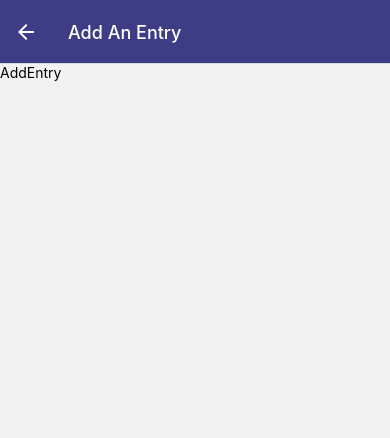
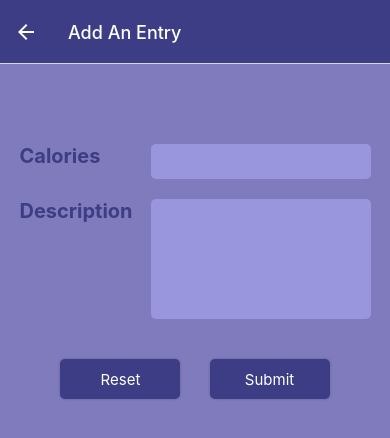
Before and after one commit to lashinamy2022/CS5520-Assignment2, a React Native app: screen /Add in a window 390 px wide. Shown: the top 438 px of the page. Built offline with nearby package versions, Linux system fonts and the light colour scheme.

Commit message:
completed Edit Entry and Add An Entry Screen

```diff
--- a/App.js
+++ b/App.js
@@ -15,7 +15,7 @@ const Tab = createBottomTabNavigator();
 function MyTabs() {
   return (
     <Tab.Navigator
-      screenOptions={({ route }) => ({
+      screenOptions={({ navigation, route }) => ({
         headerStyle: CommonStyles.purpleDark,
         headerTintColor: "#fff",
         tabBarStyle: CommonStyles.purpleDark,
@@ -32,7 +32,11 @@ function MyTabs() {
           );
         },
         headerRight: () => (
-          <PressableArea>
+          <PressableArea
+            areaPressed={() => {
+              navigation.navigate("Add");
+            }}
+          >
             <Ionicons name="add" size={30} color="#fff" />
           </PressableArea>
         ),
--- a/components/Card.js
+++ b/components/Card.js
@@ -14,7 +14,6 @@ export default Card;
 
 const styles = StyleSheet.create({
   item: {
-    width: 330,
     height: 50,
     backgroundColor:  "rgb(60,61,132)",
   },
--- a/components/Input.js
+++ b/components/Input.js
@@ -1,10 +1,11 @@
 import { StyleSheet, View, Text, TextInput } from "react-native";
 import React from "react";
+import CommonStyles from "../styles/CommonStyles";
 
-const Input = ({editable}) => {
+const Input = ({customizedStyle}) => {
   return (
     <>
-      <TextInput value="250"  style={styles.container} editable={editable}/>
+      <TextInput value="" style={[styles.container, customizedStyle]} />
     </>
   );
 };
@@ -12,13 +13,12 @@ const Input = ({editable}) => {
 export default Input;
 
 const styles = StyleSheet.create({
-  container: {
-    width: 80,
-    height: 30,
-    borderRadius: 5,
-    backgroundColor: "#fff",
-    marginRight: 13,
-    textAlign: 'center',
-    fontWeight: 'bold'
-  },
+  container: [
+    {
+      width: 220,
+      height: 35,
+      borderRadius: 5,
+    },
+    CommonStyles.purpleLight,
+  ],
 });
--- a/screens/AddEntry.js
+++ b/screens/AddEntry.js
@@ -1,12 +1,69 @@
-import { View, Text } from 'react-native'
-import React from 'react'
-
+import { StyleSheet, View, Text } from "react-native";
+import React from "react";
+import CommonStyles from "../styles/CommonStyles";
+import Label from "../components/Label";
+import Input from "../components/Input";
+import PressableArea from "../components/PressableArea";
 const AddEntry = () => {
   return (
-    <View>
-      <Text>AddEntry</Text>
+    <View style={[CommonStyles.container, { alignItems: "center" }]}>
+      <View style={styles.firstRow}>
+        <Label
+          content="Calories"
+          customizedStyle={[
+            CommonStyles.fontPurpleDark,
+            CommonStyles.fontSizeLarge,
+          ]}
+        />
+        <Input />
+      </View>
+      <View style={styles.secondRow}>
+        <Label
+          content="Description"
+          customizedStyle={[
+            CommonStyles.fontPurpleDark,
+            CommonStyles.fontSizeLarge,
+          ]}
+        />
+        <Input customizedStyle={{ height: 120 }} />
+      </View>
+      <View style={styles.thirdRow}>
+        <PressableArea customizedStyle={styles.pressableAreaCustom}>
+          <Label
+            content="Reset"
+            customizedStyle={[{ fontWeight: "normal", fontSize: 15 }]}
+          />
+        </PressableArea>
+        <PressableArea customizedStyle={styles.pressableAreaCustom}>
+          <Label
+            content="Submit"
+            customizedStyle={{ fontWeight: "normal", fontSize: 15 }}
+          />
+        </PressableArea>
+      </View>
     </View>
-  )
-}
+  );
+};
 
-export default AddEntry
+export default AddEntry;
+
+const styles = StyleSheet.create({
+  firstRow: [
+    CommonStyles.directionRow,
+    { marginTop: 80, width: "90%", alignItems: "flex-start" },
+  ],
+  secondRow: [
+    CommonStyles.directionRow,
+    { marginTop: 20, width: "90%", alignItems: "flex-start" },
+  ],
+  thirdRow: [
+    CommonStyles.directionRow,
+    { marginTop: 20, width: "69%"},
+  ],
+  pressableAreaCustom: [
+    { marginTop: 20, width: 120, height: 40 },
+    CommonStyles.purpleDark,
+    CommonStyles.commonCardStyle,
+    CommonStyles.center,
+  ],
+});
--- a/screens/EditEntry.js
+++ b/screens/EditEntry.js
@@ -9,6 +9,7 @@ import { Ionicons } from "@expo/vector-icons";
 const EditEntry = () => {
   return (
     <View style={[CommonStyles.container, { alignItems: "center" }]}>
+
       <Card
         customizedStyle={[
           CommonStyles.purpleLight,
@@ -18,7 +19,7 @@ const EditEntry = () => {
         <View style={[CommonStyles.center, { marginTop: 15 }]}>
           <Label
             content="Calories: 560"
-            customizedStyle={{ color: "rgb(60,61,132)", fontSize: 20 }}
+            customizedStyle={[CommonStyles.fontSizeLarge, CommonStyles.fontPurpleDark]}
           />
           <Label
             content="Description: Breakfast"
--- a/styles/CommonStyles.js
+++ b/styles/CommonStyles.js
@@ -17,6 +17,12 @@ const CommonStyles = StyleSheet.create({
   },
   fontWhite: {
     color: "#fff",
+  },
+  fontPurpleDark:{
+    color: "rgb(60,61,132)",
+  },
+  fontSizeLarge: {
+    fontSize: 20,
   },
   directionRow: {
     flexDirection: "row",
```
